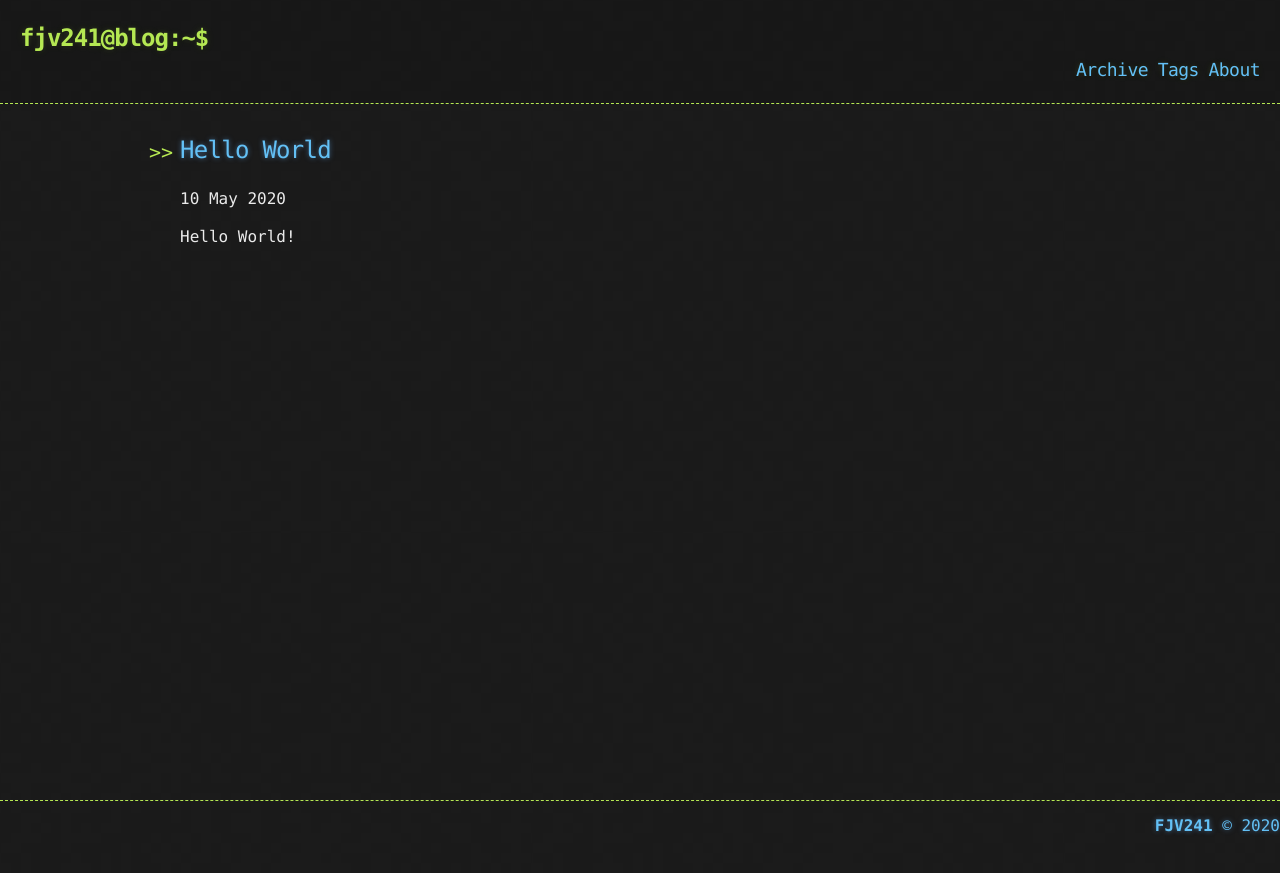
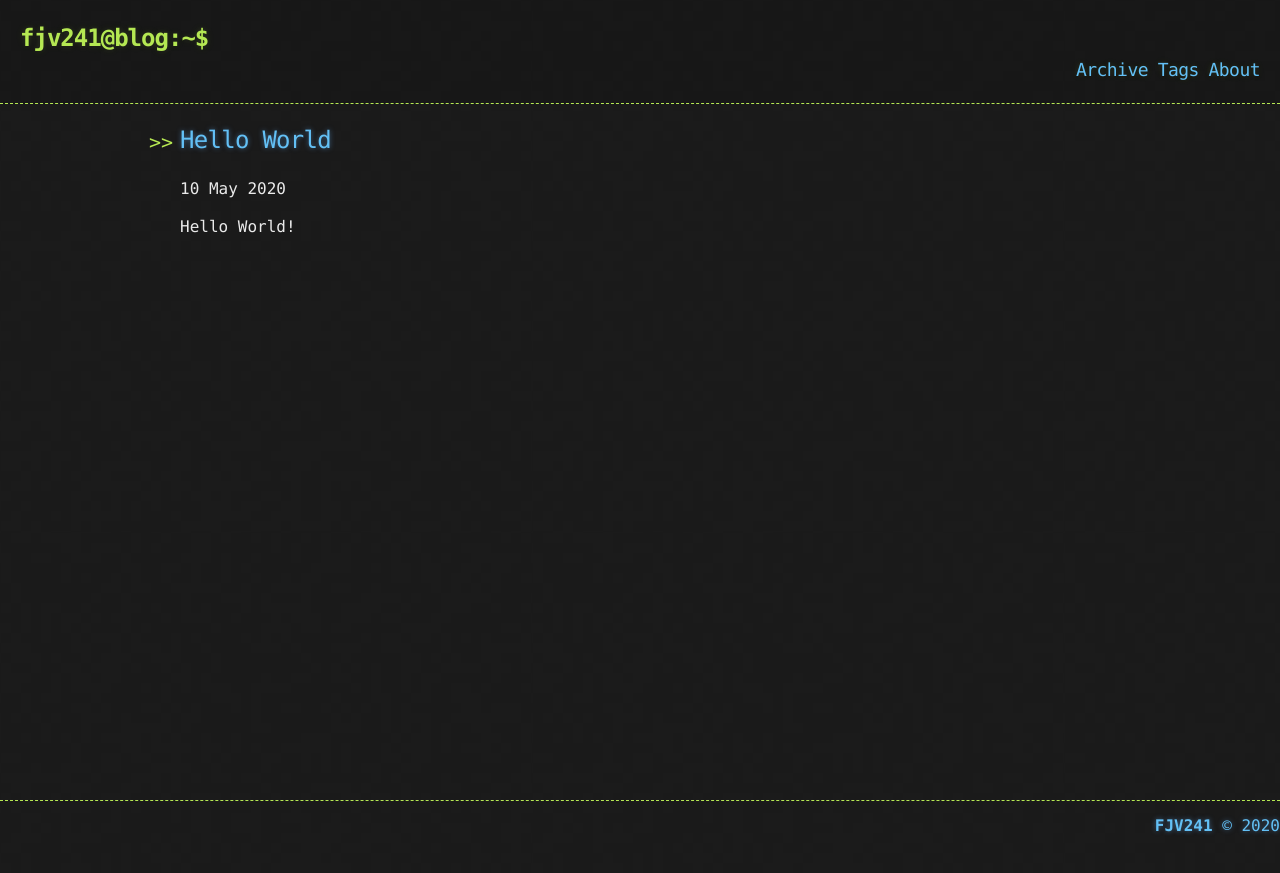
Before and after one commit to FJV241/fjv241.github.io, a Jekyll site: the page built from index.html, in a window 1280 px wide. Shown: the top 873 px of the page. Built offline with Jekyll 4.4.1, drawn with Linux system fonts in a browser that asks for light colours; the list of posts is cut into pages by our own code.

Commit message:
Update base.scss

```diff
--- a/_sass/base.scss
+++ b/_sass/base.scss
@@ -53,7 +53,7 @@ header {
   background: rgba(0, 0, 0, 0.1);
   border-bottom: 1px dashed $conifer;
   padding: 20px;
-  margin: 0 0 30px 0;
+  margin: 0 0 20px 0;
 }
 
 .header-links {
```
